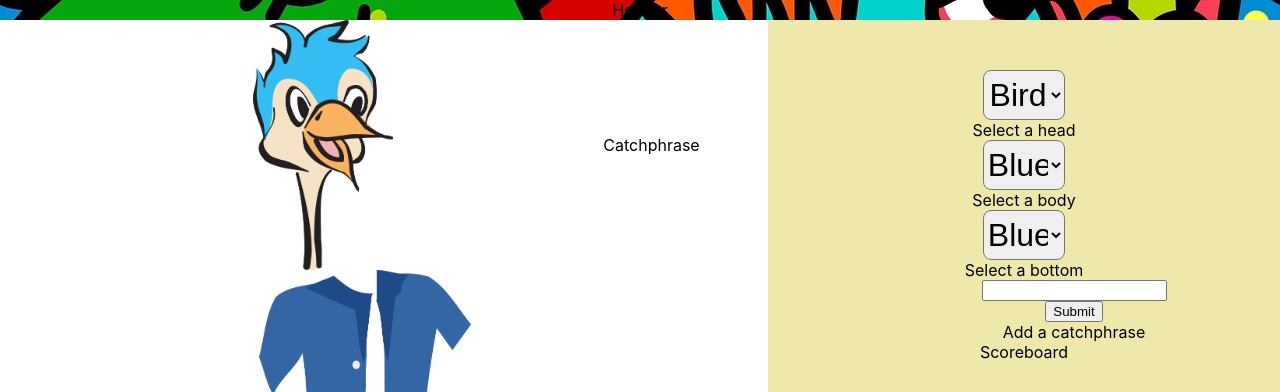
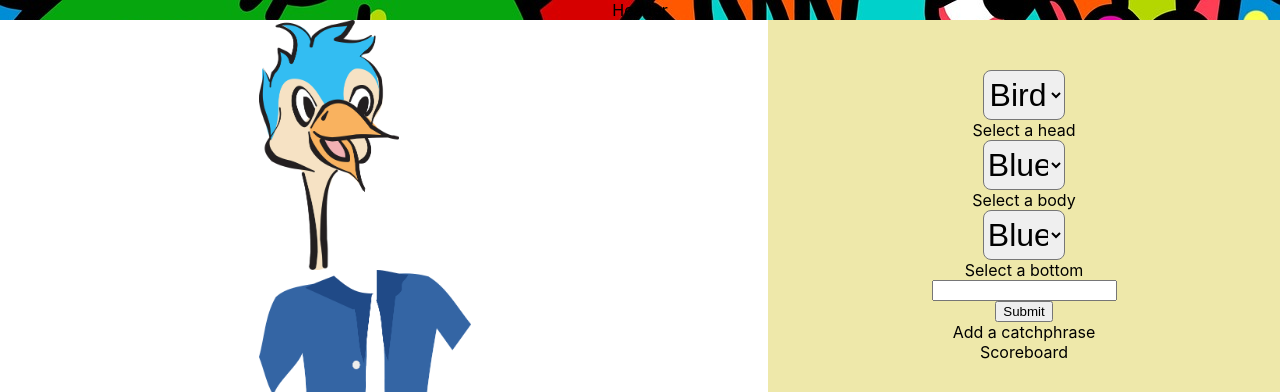
Before and after one commit to austinpapritz/character-design-react-scratch, a React (Create React App) app: page / in a window 1280 px wide. Shown: the top 392 px of the page. Built offline with nearby package versions, Linux system fonts and the light colour scheme.

Commit message:
moved catchphrases to the editor side, reorganized components accordingly

```diff
--- a/src/components/Editor/Editor.js
+++ b/src/components/Editor/Editor.js
@@ -1,10 +1,13 @@
 import React from 'react';
+import { useState } from 'react';
 import './Editor.css';
 
 import Catchphrase from '../Catchphrase/Catchphrase.js';
 import Scoreboard from '../Scoreboard/Scoreboard.js';
 
-export default function Editor({ setHead, setBody, setBottom, setCatchphrases }) {
+export default function Editor({ setHead, setBody, setBottom }) {
+  const [catchphrases, setCatchphrases] = useState('');
+
   const handleHead = (e) => {
     setHead(e.target.value);
   };
@@ -41,7 +44,7 @@ export default function Editor({ setHead, setBody, setBottom, setCatchphrases })
           <option value="white">White</option>
         </select>
         <label>Select a bottom</label>
-        <Catchphrase setCatchphrases={setCatchphrases} />
+        <Catchphrase catchphrases={catchphrases} setCatchphrases={setCatchphrases} />
         <Scoreboard />
       </div>
     </div>
--- a/src/components/Home/Home.js
+++ b/src/components/Home/Home.js
@@ -10,17 +10,11 @@ export default function Home() {
   const [head, setHead] = useState('bird');
   const [body, setBody] = useState('blue');
   const [bottom, setBottom] = useState('blue');
-  const [setCatchphrases] = useState('"Give me a catchphrase!"');
 
   return (
     <main>
       <Preview head={head} body={body} bottom={bottom} />
-      <Editor
-        setHead={setHead}
-        setBody={setBody}
-        setBottom={setBottom}
-        setCatchphrases={setCatchphrases}
-      />
+      <Editor setHead={setHead} setBody={setBody} setBottom={setBottom} />
     </main>
   );
 }
--- a/src/components/Preview/Preview.css
+++ b/src/components/Preview/Preview.css
@@ -5,17 +5,6 @@
   align-items: center;
   width: 60%;
   background: white;
-}
-
-.catchphrase-container {
-  margin-left: 100px;
-}
-
-.head-container {
-  display: flex;
-  flex-direction: row;
-  justify-content: center;
-  padding-left: 185px;
 }
 
 .head {
--- a/src/components/Preview/Preview.js
+++ b/src/components/Preview/Preview.js
@@ -1,16 +1,14 @@
 import React from 'react';
 import './Preview.css';
 
-export default function Preview({ head, body, bottom }) {
+export default function Preview({ head, body, bottom, catchphrases }) {
   return (
     <div className="preview-container">
-      <div className="head-container">
-        <div
-          className="head"
-          style={{ backgroundImage: `url('${process.env.PUBLIC_URL}/assets/${head}-head.png')` }}
-        ></div>
-        <div className="catchphrase-container">Catchphrase</div>
-      </div>
+      <div
+        className="head"
+        style={{ backgroundImage: `url('${process.env.PUBLIC_URL}/assets/${head}-head.png')` }}
+      ></div>
+
       <div
         className="body"
         style={{ backgroundImage: `url('${process.env.PUBLIC_URL}/assets/${body}-middle.png')` }}
```
